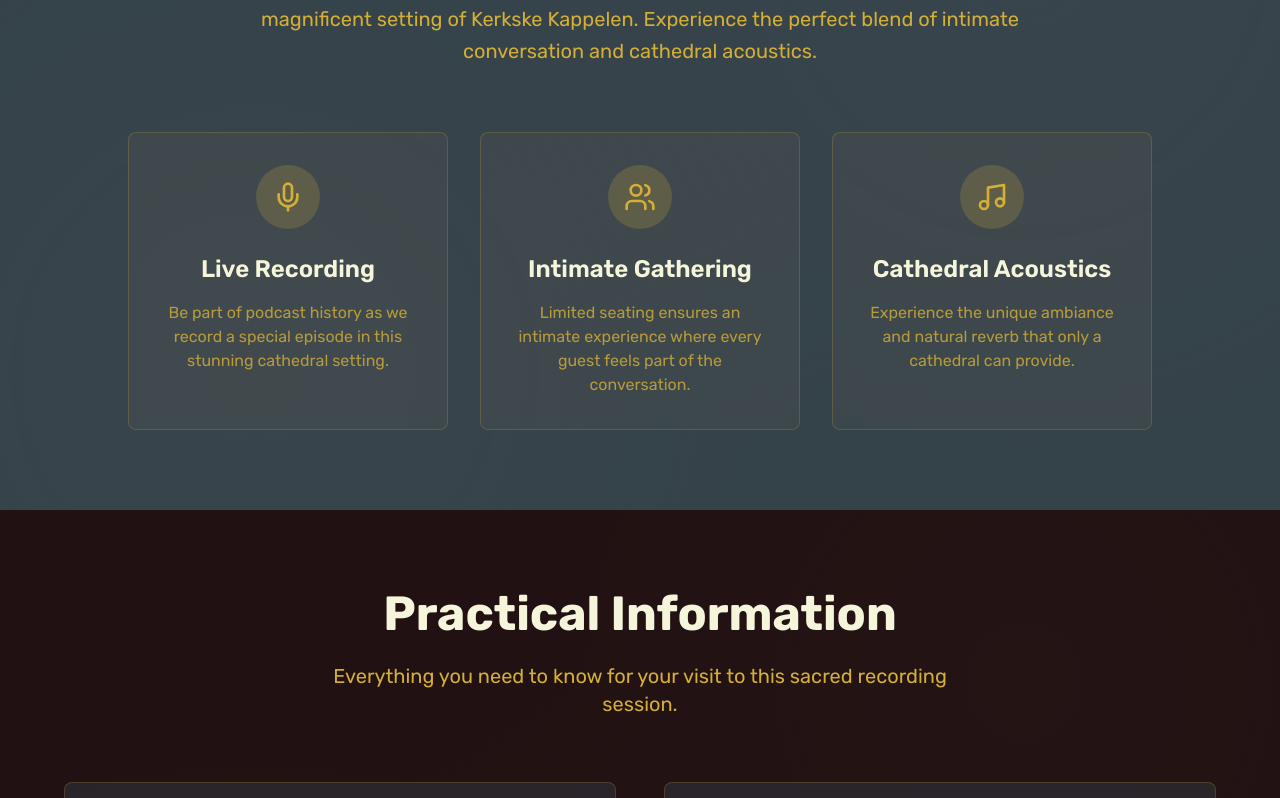
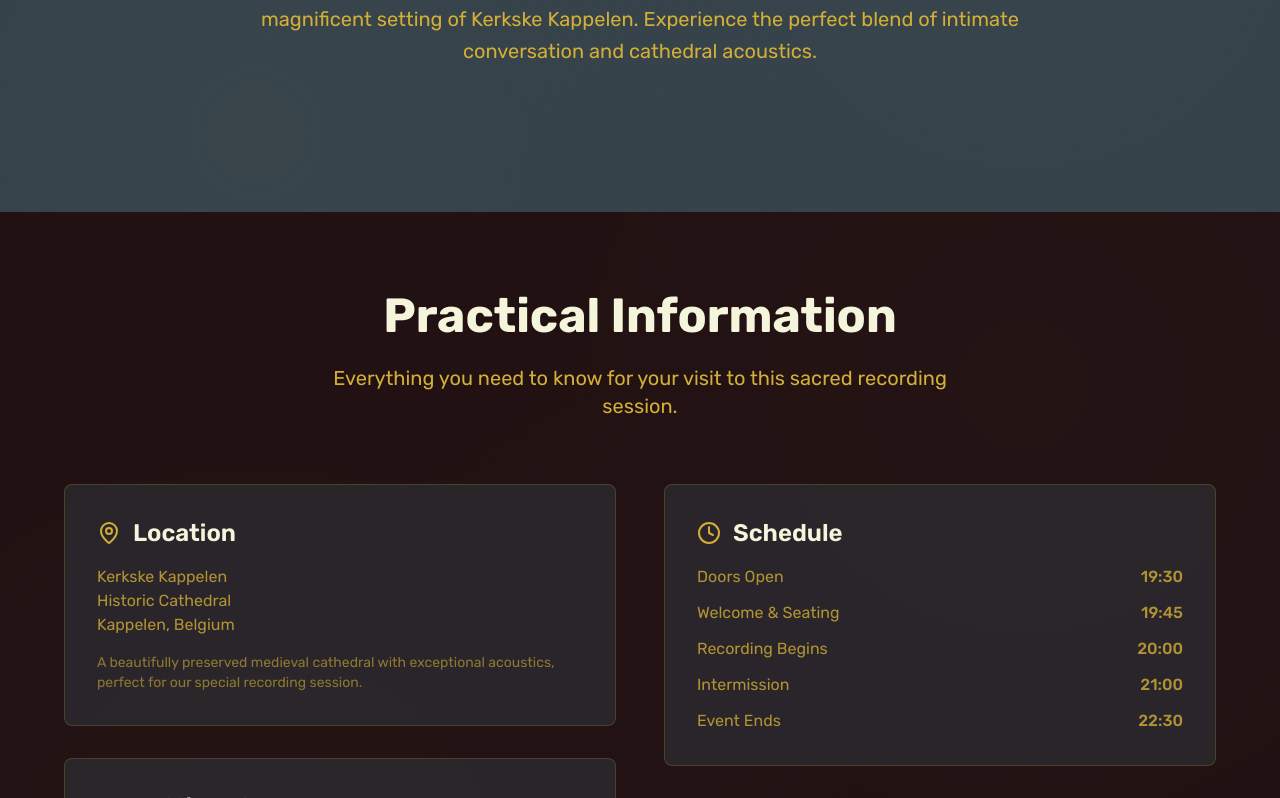
Before and after one commit to cinematenpodcast/wabliefteru-live, a React (Vite) app: page / in a window 1280 px wide. Shown: the part 982-1780 px from the top of the page. Built offline with nearby package versions, Linux system fonts and the light colour scheme.

Commit message:
Visual edit in Lovable
Edited UI in Lovable

```diff
--- a/src/components/HeroSection.tsx
+++ b/src/components/HeroSection.tsx
@@ -1,16 +1,10 @@
-
 import { Calendar, MapPin, Clock } from 'lucide-react';
-
 const HeroSection = () => {
-  return (
-    <section className="relative min-h-screen flex items-center justify-center overflow-hidden">
+  return <section className="relative min-h-screen flex items-center justify-center overflow-hidden">
       {/* Background Image */}
-      <div
-        className="absolute inset-0 bg-cover bg-center bg-no-repeat"
-        style={{
-          backgroundImage: `linear-gradient(rgba(0,0,0,0.6), rgba(0,0,0,0.8)), url('/lovable-uploads/999532ba-0f90-4260-b7a9-fb10839d8481.png')`
-        }}
-      />
+      <div className="absolute inset-0 bg-cover bg-center bg-no-repeat" style={{
+      backgroundImage: `linear-gradient(rgba(0,0,0,0.6), rgba(0,0,0,0.8)), url('/lovable-uploads/999532ba-0f90-4260-b7a9-fb10839d8481.png')`
+    }} />
 
       {/* Stone texture overlay */}
       <div className="absolute inset-0 stone-texture opacity-30" />
@@ -18,7 +12,7 @@ const HeroSection = () => {
       {/* Content */}
       <div className="relative z-10 text-center px-4 max-w-4xl mx-auto animate-fade-in">
         <div className="mb-8">
-          <p className="text-cathedral-gold text-lg mb-4 font-medium tracking-wider">Save the date</p>
+
           <h1 className="text-6xl md:text-8xl font-bold text-cathedral-cream mb-6 animate-cathedral-glow">
             WABLIEFTERU?
           </h1>
@@ -51,10 +45,7 @@ const HeroSection = () => {
         </div>
 
         <div className="mt-12">
-          <a
-            href="#tickets"
-            className="inline-block bg-cathedral-gold text-cathedral-charcoal px-8 py-4 rounded-lg font-semibold text-lg hover:bg-cathedral-gold/90 transition-all duration-300 hover:scale-105 shadow-lg"
-          >
+          <a href="#tickets" className="inline-block bg-cathedral-gold text-cathedral-charcoal px-8 py-4 rounded-lg font-semibold text-lg hover:bg-cathedral-gold/90 transition-all duration-300 hover:scale-105 shadow-lg">
             Reserve Your Seat
           </a>
         </div>
@@ -62,8 +53,6 @@ const HeroSection = () => {
 
       {/* Decorative arches */}
       <div className="absolute bottom-0 left-0 right-0 h-32 cathedral-arch bg-cathedral-stone/20" />
-    </section>
-  );
+    </section>;
 };
-
 export default HeroSection;
--- a/src/components/SummarySection.tsx
+++ b/src/components/SummarySection.tsx
@@ -1,9 +1,6 @@
-
 import { Mic, Users, Music } from 'lucide-react';
-
 const SummarySection = () => {
-  return (
-    <section className="py-20 bg-cathedral-charcoal/95 relative">
+  return <section className="py-20 bg-cathedral-charcoal/95 relative">
       <div className="stone-texture absolute inset-0 opacity-20" />
 
       <div className="container mx-auto px-4 relative z-10">
@@ -19,39 +16,13 @@ const SummarySection = () => {
         </div>
 
         <div className="grid md:grid-cols-3 gap-8 max-w-5xl mx-auto">
-          <div className="text-center p-8 bg-cathedral-stone/10 rounded-lg border border-cathedral-gold/20 hover:border-cathedral-gold/40 transition-all duration-300">
-            <div className="w-16 h-16 bg-cathedral-gold/20 rounded-full flex items-center justify-center mx-auto mb-6">
-              <Mic className="w-8 h-8 text-cathedral-gold" />
-            </div>
-            <h3 className="text-2xl font-semibold text-cathedral-cream mb-4">Live Recording</h3>
-            <p className="text-cathedral-gold/80">
-              Be part of podcast history as we record a special episode in this stunning cathedral setting.
-            </p>
-          </div>
 
-          <div className="text-center p-8 bg-cathedral-stone/10 rounded-lg border border-cathedral-gold/20 hover:border-cathedral-gold/40 transition-all duration-300">
-            <div className="w-16 h-16 bg-cathedral-gold/20 rounded-full flex items-center justify-center mx-auto mb-6">
-              <Users className="w-8 h-8 text-cathedral-gold" />
-            </div>
-            <h3 className="text-2xl font-semibold text-cathedral-cream mb-4">Intimate Gathering</h3>
-            <p className="text-cathedral-gold/80">
-              Limited seating ensures an intimate experience where every guest feels part of the conversation.
-            </p>
-          </div>
 
-          <div className="text-center p-8 bg-cathedral-stone/10 rounded-lg border border-cathedral-gold/20 hover:border-cathedral-gold/40 transition-all duration-300">
-            <div className="w-16 h-16 bg-cathedral-gold/20 rounded-full flex items-center justify-center mx-auto mb-6">
-              <Music className="w-8 h-8 text-cathedral-gold" />
-            </div>
-            <h3 className="text-2xl font-semibold text-cathedral-cream mb-4">Cathedral Acoustics</h3>
-            <p className="text-cathedral-gold/80">
-              Experience the unique ambiance and natural reverb that only a cathedral can provide.
-            </p>
-          </div>
+
+
+
         </div>
       </div>
-    </section>
-  );
+    </section>;
 };
-
 export default SummarySection;
```
